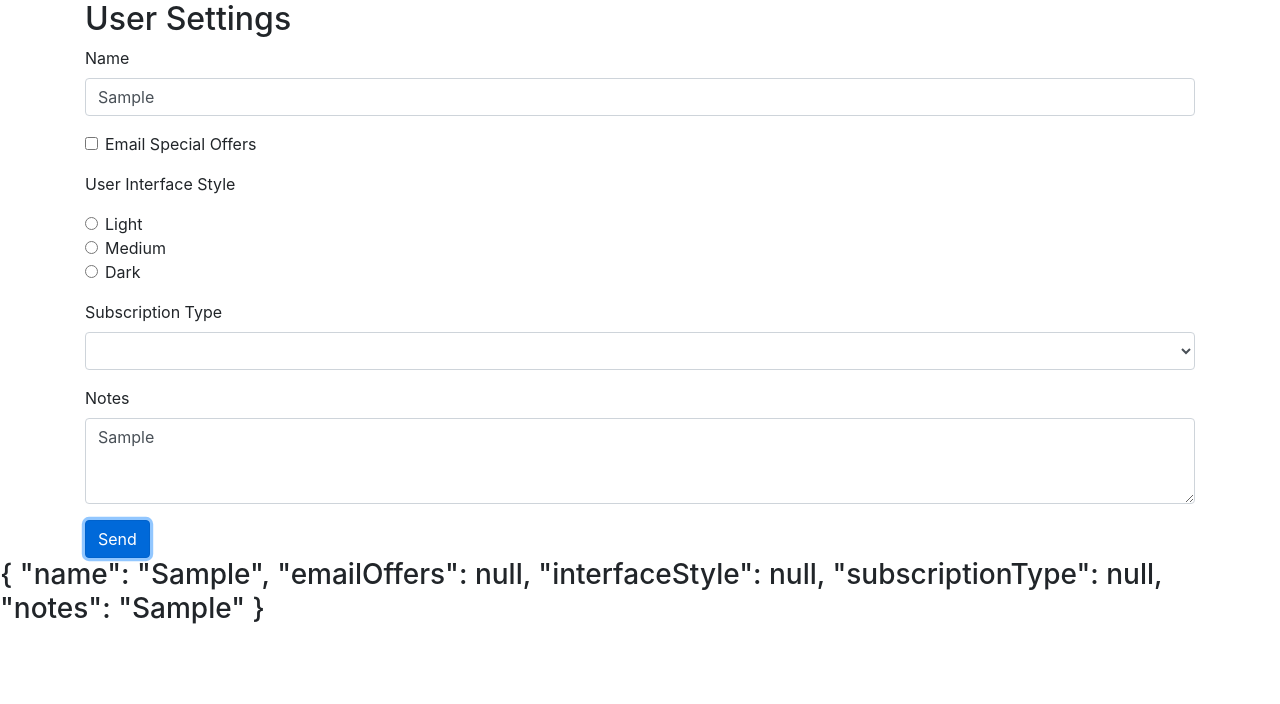
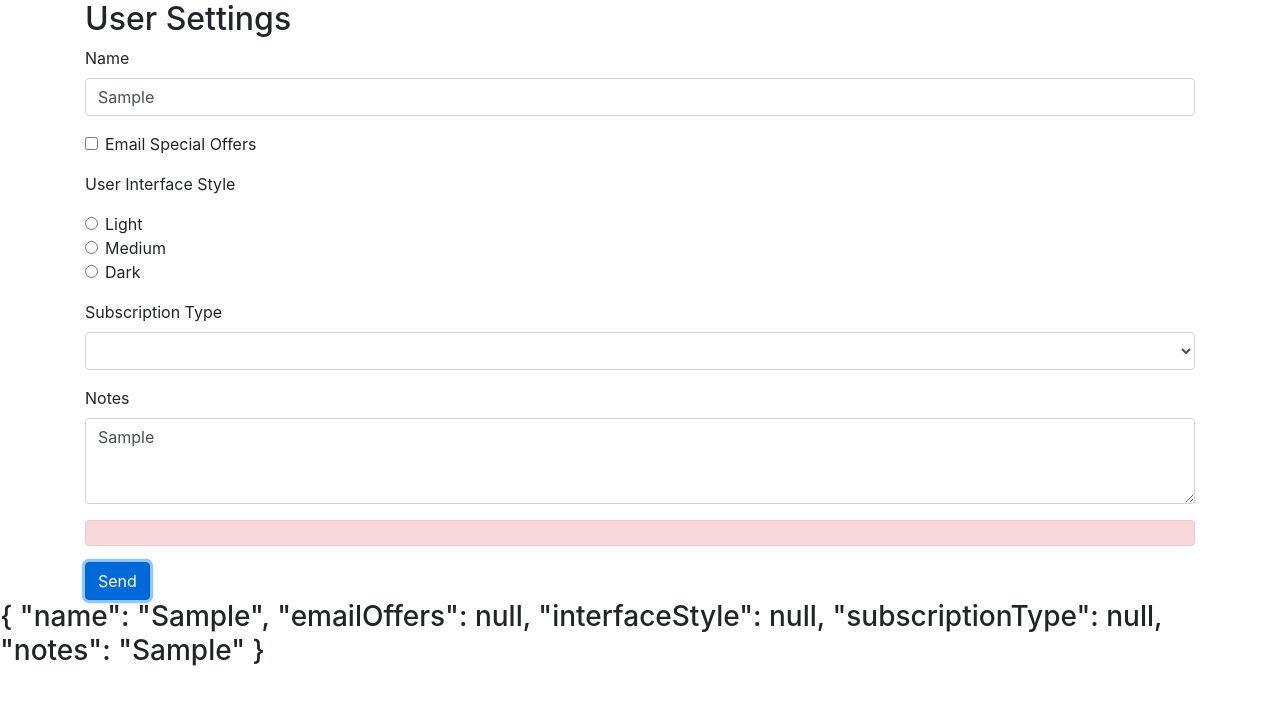
Before and after one commit to willemverbuyst/forms-exercise-angular, an Angular app: page / in a window 1280 px wide. Both pictures are taken after typing "Sample", "Sample" into the empty fields and a click on the button "Send". Shown: the top 704 px of the page. Built offline with nearby package versions, Linux system fonts and the light colour scheme; no server answers.

Commit message:
Handle post errors

```diff
--- a/src/app/user-settings-form/user-settings-form.component.html
+++ b/src/app/user-settings-form/user-settings-form.component.html
@@ -97,6 +97,10 @@
       ></textarea>
     </div>
 
+    <div [hidden]="!postError" class="alert alert-danger">
+      {{ postErrorMessage }}
+    </div>
+
     <button class="btn btn-primary">Send</button>
   </form>
 </div>
--- a/src/app/user-settings-form/user-settings-form.component.ts
+++ b/src/app/user-settings-form/user-settings-form.component.ts
@@ -18,17 +18,31 @@
   };
 
   userSettings: UserSettings = { ...this.originalUserSettings };
+  postError = false;
+  postErrorMessage = '';
 
   constructor(private dataService: DataService) {}
 
   ngOnInit(): void {}
 
+  onHttpError(errorResponse: any) {
+    console.log('error: ', errorResponse);
+    this.postError = true;
+    this.postErrorMessage = errorResponse.error.errorMessage;
+  }
+
   onSubmit(form: NgForm) {
     console.log('in onSubmit: ', form.valid);
-    this.dataService.postUserSettingsForm(this.userSettings).subscribe(
-      (result) => console.log('succes: ', result),
-      (error) => console.log('error: ', error)
-    );
+
+    if (form.valid) {
+      this.dataService.postUserSettingsForm(this.userSettings).subscribe(
+        (result) => console.log('succes: ', result),
+        (error) => this.onHttpError(error)
+      );
+    } else {
+      this.postError = true;
+      this.postErrorMessage = 'Please fix the errors above';
+    }
   }
 
   onBlur(field: NgModel) {
```
